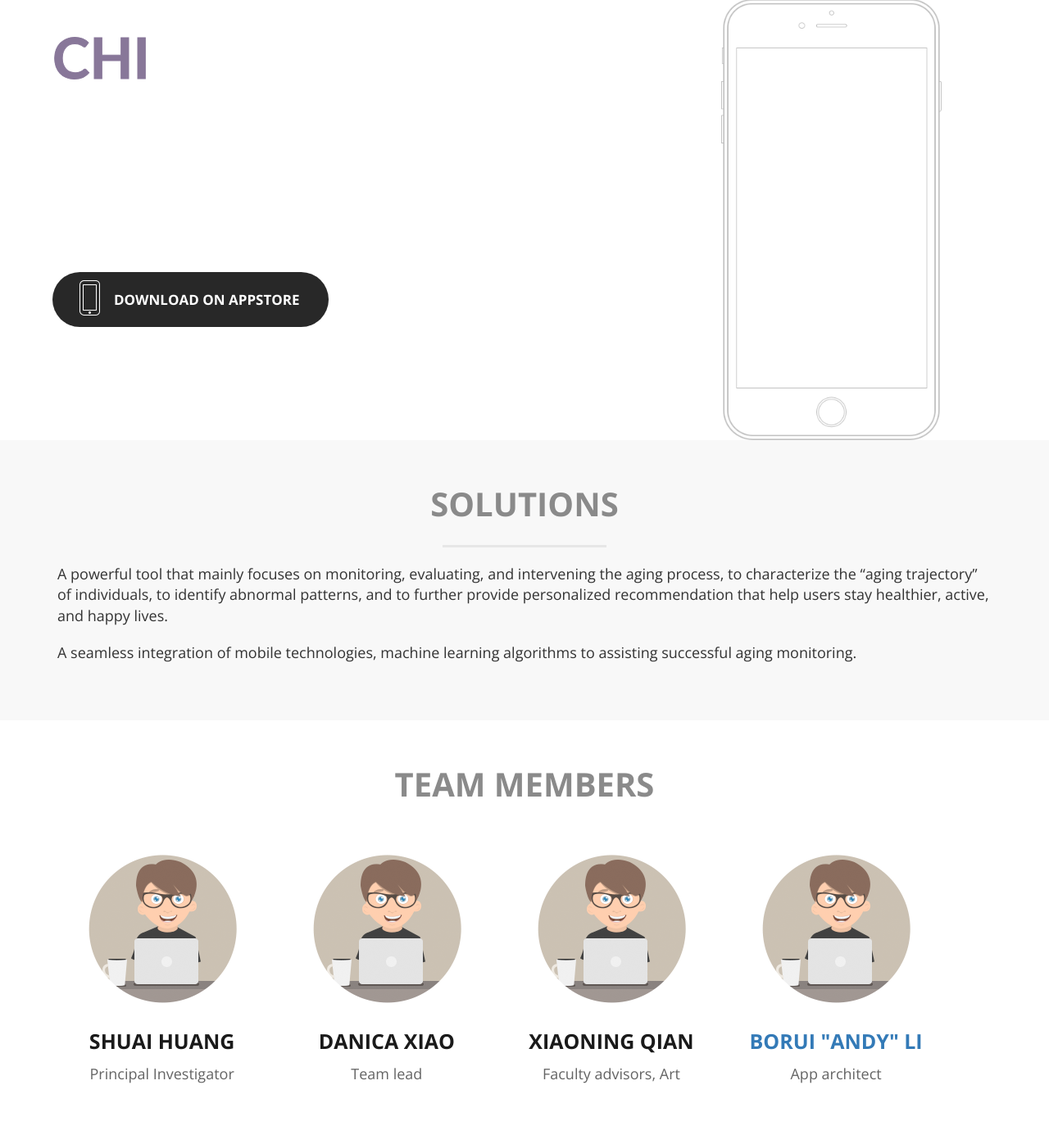
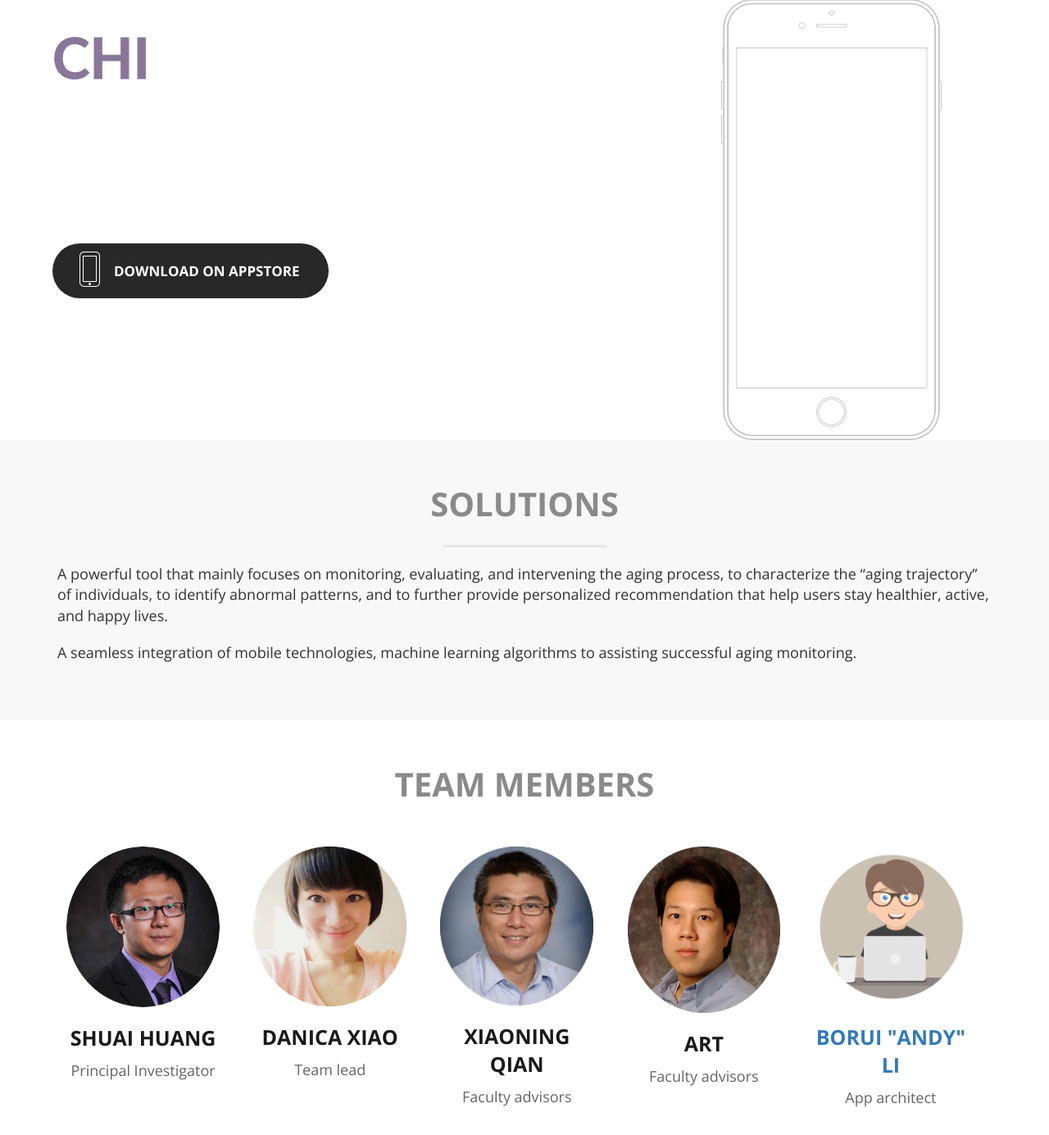
Before and after one commit to boruil/CHI-webpage, a plain HTML site: page index.html in a window 1280 px wide. Shown: the part 115-1500 px from the top of the page at 82% size. Drawn offline with nearby package versions, Linux system fonts and the light colour scheme.

Commit message:
modify app intro, profile images

```diff
--- a/css/style.css
+++ b/css/style.css
@@ -123,10 +123,11 @@ body{
 }
 
 .img-banner-info h3{
-	font-size:4.3em;
+	font-size:1.3em;
 	font-weight:100;
 	color:#FFF;
 	line-height:1.3em;
+	font-family: "Lato","Helvetica Neue",Helvetica,Arial,sans-serif;
 	margin:35px 0;
 }
 .img-banner-pic {
@@ -204,7 +205,7 @@ body{
 }
 .col_1_of_3:first-child { margin-left: 0; }
 .span_1_of_3 {
-	width: 23.2%;
+	width: 19.2%;
     padding: 1.5%;
 }
 .span_1_of_3  h3{
--- a/index.html
+++ b/index.html
@@ -109,7 +109,7 @@
                         <div class="img-banner-info">
                             <h1><span>CHI</span></h1>
                             <h2>Contemporaneous Health Index for Smart Monitoring of Aging</h2>
-                            <h3>app intro here...</h3>
+                            <h3>A smart mobile application for aging condition monitoring, evaluation, and health promotion, designed and developed by UW researchers.</h3>
 
                             <div class="app-btn"><a href="#">Download on Appstore</a></div>
                         </div>
@@ -159,7 +159,8 @@
                   <div class="col_1_of_3 span_1_of_3">
                     <div class="dc-head">
                         <div class="dc-head-icon">
-                            <img src="img/features-img2.png" alt="" />
+                            <img src="img/huang.png" class="img-circle" align="middle">
+                            <!-- <img src="img/features-img2.png" alt="" /> -->
                         </div>
                         <div class="dc-head-info">
                             <h3>Shuai Huang</h3>
@@ -171,7 +172,7 @@
                  <div class="col_1_of_3 span_1_of_3">
                     <div class="dc-head">
                         <div class="dc-head-icon">
-                            <img src="img/features-img2.png" alt="" />
+                            <img src="img/xiao.png" alt="" />
                         </div>
                         <div class="dc-head-info">
                             <h3>Danica Xiao</h3>
@@ -185,11 +186,24 @@
                   <div class="col_1_of_3 span_1_of_3">
                     <div class="dc-head">
                         <div class="dc-head-icon">
-                            <img src="img/features-img2.png" alt="" />
+                            <img src="img/qian.png" alt="" />
                         </div>
                         <div class="dc-head-info">
                             <h3>Xiaoning Qian</h3>
-                            <p>Faculty advisors, Art </p>
+                            <p>Faculty advisors</p>
+                        </div>
+                        <div class="clear"> </div>
+                    </div>
+                  </div>
+
+                  <div class="col_1_of_3 span_1_of_3">
+                    <div class="dc-head">
+                        <div class="dc-head-icon">
+                            <img src="img/art.png" alt="" />
+                        </div>
+                        <div class="dc-head-info">
+                            <h3>Art</h3>
+                            <p>Faculty advisors</p>
                         </div>
                         <div class="clear"> </div>
                     </div>
```
Also changed, not shown: img/art.png (added), img/huang.png (added), img/qian.png (added), img/xiao.png (added).
